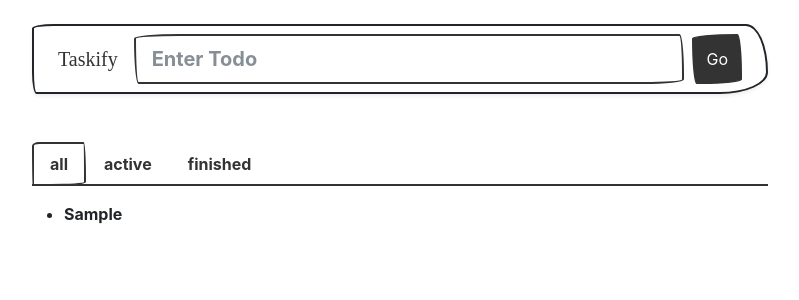
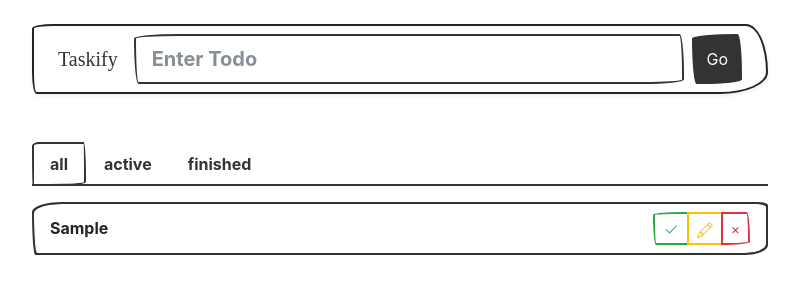
Before and after one commit to edo979/todo-react-ts, a React (Vite) app: page / in a window 1280 px wide. Both pictures are taken after typing "Sample" into the empty fields and a click on the button "Go". Shown: the top 300 px of the page, without its empty margins (240-1039 px from the left). Built offline with nearby package versions, Linux system fonts and the light colour scheme; a web font is replaced by a local one.

Commit message:
basic layout TaskList comp

```diff
--- a/src/components/TaskList.tsx
+++ b/src/components/TaskList.tsx
@@ -1,13 +1,48 @@
+import { Button, ButtonGroup, ListGroup } from 'react-bootstrap'
 import { useTasks } from '../context/TasksContext'
 
 export function TaskList() {
   const { tasks } = useTasks()
 
   return (
-    <ul>
-      {tasks.map((task) => (
-        <li key={task.id}>{task.task}</li>
+    <ListGroup as="ul">
+      {tasks.map(({ task }) => (
+        <ListGroup.Item
+          action
+          as="li"
+          className="d-flex justify-content-between align-items-baseline gap-1"
+        >
+          <span className="me-auto">{task}</span>
+
+          <ButtonGroup aria-label="Edis task">
+            <Button variant="outline-success" size="sm">
+              <svg
+                xmlns="http://www.w3.org/2000/svg"
+                width="16"
+                height="16"
+                fill="currentColor"
+                viewBox="0 0 16 16"
+              >
+                <path d="M13.854 3.646a.5.5 0 0 1 0 .708l-7 7a.5.5 0 0 1-.708 0l-3.5-3.5a.5.5 0 1 1 .708-.708L6.5 10.293l6.646-6.647a.5.5 0 0 1 .708 0z" />
+              </svg>
+            </Button>
+            <Button variant="outline-warning" size="sm">
+              <svg
+                xmlns="http://www.w3.org/2000/svg"
+                width="16"
+                height="16"
+                fill="currentColor"
+                viewBox="0 0 16 16"
+              >
+                <path d="M12.146.146a.5.5 0 0 1 .708 0l3 3a.5.5 0 0 1 0 .708l-10 10a.5.5 0 0 1-.168.11l-5 2a.5.5 0 0 1-.65-.65l2-5a.5.5 0 0 1 .11-.168l10-10zM11.207 2.5 13.5 4.793 14.793 3.5 12.5 1.207 11.207 2.5zm1.586 3L10.5 3.207 4 9.707V10h.5a.5.5 0 0 1 .5.5v.5h.5a.5.5 0 0 1 .5.5v.5h.293l6.5-6.5zm-9.761 5.175-.106.106-1.528 3.821 3.821-1.528.106-.106A.5.5 0 0 1 5 12.5V12h-.5a.5.5 0 0 1-.5-.5V11h-.5a.5.5 0 0 1-.468-.325z" />
+              </svg>
+            </Button>
+            <Button variant="outline-danger" size="sm">
+              &times;
+            </Button>
+          </ButtonGroup>
+        </ListGroup.Item>
       ))}
-    </ul>
+    </ListGroup>
   )
 }
```
